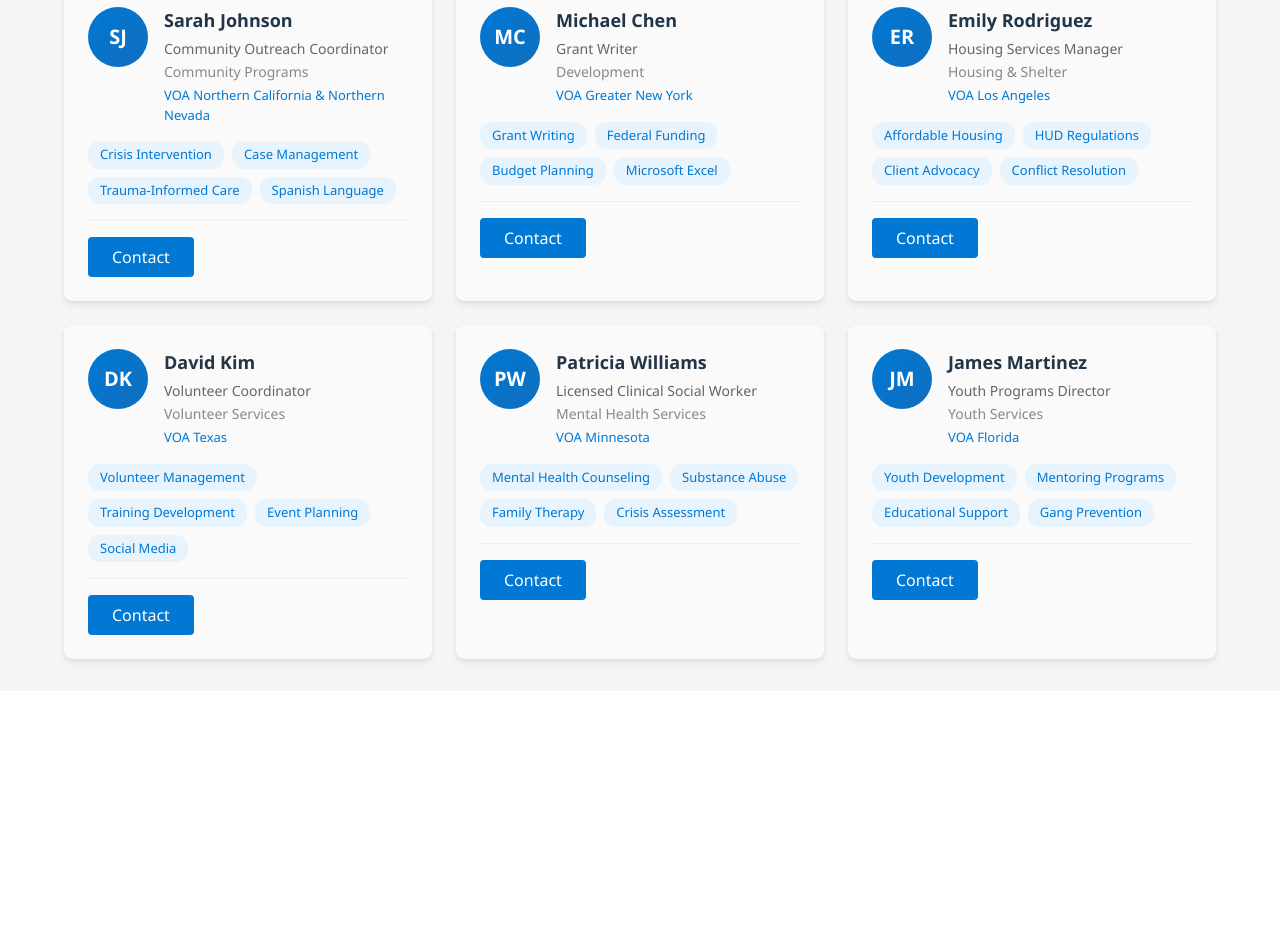
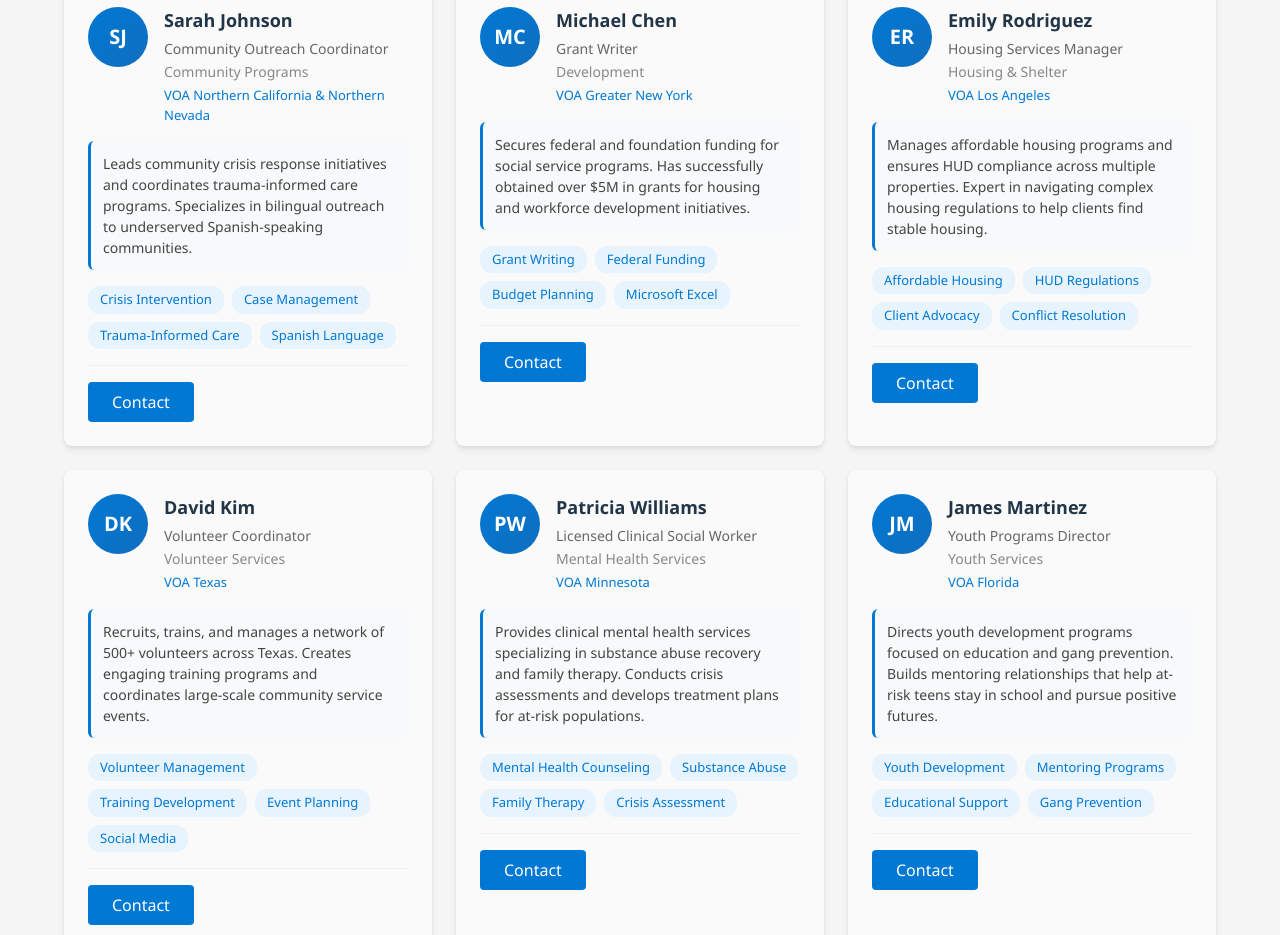
Before and after one commit to irbster01/little-i, a React (Vite) app: page / in a window 1280 px wide. Shown: the part 340-1275 px from the top of the page. Before the commit the page ends 1031 px from the top, so only its background shows below. Built offline with nearby package versions, Linux system fonts and the light colour scheme; the HTML template or start-up script is replaced by a standard one.

Commit message:
Add expert bios, realtime search, clear search button

```diff
--- a/scripts/seed-cosmos.cjs
+++ b/scripts/seed-cosmos.cjs
@@ -20,6 +20,7 @@ const mockExperts = [
     affiliate: "VOA Northern California & Northern Nevada",
     skills: ["Crisis Intervention", "Case Management", "Trauma-Informed Care", "Spanish Language"],
     email: "sarah.johnson@voa.org",
+    bio: "Leads community crisis response initiatives and coordinates trauma-informed care programs. Specializes in bilingual outreach to underserved Spanish-speaking communities.",
   },
   {
     id: "2",
@@ -29,6 +30,7 @@ const mockExperts = [
     affiliate: "VOA Greater New York",
     skills: ["Grant Writing", "Federal Funding", "Budget Planning", "Microsoft Excel"],
     email: "michael.chen@voa.org",
+    bio: "Secures federal and foundation funding for social service programs. Has successfully obtained over $5M in grants for housing and workforce development initiatives.",
   },
   {
     id: "3",
@@ -38,6 +40,7 @@ const mockExperts = [
     affiliate: "VOA Los Angeles",
     skills: ["Affordable Housing", "HUD Regulations", "Client Advocacy", "Conflict Resolution"],
     email: "emily.rodriguez@voa.org",
+    bio: "Manages affordable housing programs and ensures HUD compliance across multiple properties. Expert in navigating complex housing regulations to help clients find stable housing.",
   },
   {
     id: "4",
@@ -47,6 +50,7 @@ const mockExperts = [
     affiliate: "VOA Texas",
     skills: ["Volunteer Management", "Training Development", "Event Planning", "Social Media"],
     email: "david.kim@voa.org",
+    bio: "Recruits, trains, and manages a network of 500+ volunteers across Texas. Creates engaging training programs and coordinates large-scale community service events.",
   },
   {
     id: "5",
@@ -56,6 +60,7 @@ const mockExperts = [
     affiliate: "VOA Minnesota",
     skills: ["Mental Health Counseling", "Substance Abuse", "Family Therapy", "Crisis Assessment"],
     email: "patricia.williams@voa.org",
+    bio: "Provides clinical mental health services specializing in substance abuse recovery and family therapy. Conducts crisis assessments and develops treatment plans for at-risk populations.",
   },
   {
     id: "6",
@@ -65,6 +70,7 @@ const mockExperts = [
     affiliate: "VOA Florida",
     skills: ["Youth Development", "Mentoring Programs", "Educational Support", "Gang Prevention"],
     email: "james.martinez@voa.org",
+    bio: "Directs youth development programs focused on education and gang prevention. Builds mentoring relationships that help at-risk teens stay in school and pursue positive futures.",
   },
 ];
 
--- a/src/App.tsx
+++ b/src/App.tsx
@@ -18,7 +18,10 @@ function App() {
             onSearch={setSearchQuery}
             onSubmitExpert={() => setIsModalOpen(true)}
           />
-          <ExpertDirectory searchQuery={searchQuery} />
+          <ExpertDirectory
+            searchQuery={searchQuery}
+            onClearSearch={() => setSearchQuery('')}
+          />
         </div>
       </main>
       <SubmitExpertModal
--- a/src/components/ExpertCard.css
+++ b/src/components/ExpertCard.css
@@ -62,6 +62,21 @@
   font-weight: 500;
 }
 
+.expert-bio {
+  margin: 1rem 0;
+  padding: 0.75rem;
+  background-color: #f8f9fa;
+  border-radius: 6px;
+  border-left: 3px solid #0078d4;
+}
+
+.expert-bio p {
+  margin: 0;
+  font-size: 0.875rem;
+  color: #444;
+  line-height: 1.5;
+}
+
 .expert-skills {
   display: flex;
   flex-wrap: wrap;
--- a/src/components/ExpertCard.tsx
+++ b/src/components/ExpertCard.tsx
@@ -19,6 +19,9 @@ export default function ExpertCard({ expert }: ExpertCardProps) {
           <p className="expert-affiliate">{expert.affiliate}</p>
         </div>
       </div>
+      <div className="expert-bio">
+        <p>{expert.bio}</p>
+      </div>
       <div className="expert-skills">
         {expert.skills.map((skill) => (
           <span key={skill} className="skill-tag">
--- a/src/components/ExpertDirectory.css
+++ b/src/components/ExpertDirectory.css
@@ -27,4 +27,21 @@
 
 .no-results p {
   font-size: 1.125rem;
+  margin-bottom: 1rem;
 }
+
+.clear-search-button {
+  padding: 0.75rem 1.5rem;
+  background-color: #0078d4;
+  color: white;
+  border: none;
+  border-radius: 4px;
+  font-size: 1rem;
+  font-weight: 500;
+  cursor: pointer;
+  transition: background-color 0.2s;
+}
+
+.clear-search-button:hover {
+  background-color: #106ebe;
+}
--- a/src/components/ExpertDirectory.tsx
+++ b/src/components/ExpertDirectory.tsx
@@ -10,13 +10,15 @@ export interface Expert {
   affiliate: string
   skills: string[]
   email: string
+  bio: string
 }
 
 interface ExpertDirectoryProps {
   searchQuery: string
+  onClearSearch: () => void
 }
 
-// Mock data - will be replaced with Microsoft Lists queries
+// Mock data - will be replaced with Cosmos DB queries
 const mockExperts: Expert[] = [
   {
     id: '1',
@@ -25,7 +27,8 @@ const mockExperts: Expert[] = [
     department: 'Community Programs',
     affiliate: 'VOA Northern California & Northern Nevada',
     skills: ['Crisis Intervention', 'Case Management', 'Trauma-Informed Care', 'Spanish Language'],
-    email: 'sarah.johnson@voa.gov',
+    email: 'sarah.johnson@voa.org',
+    bio: 'Leads community crisis response initiatives and coordinates trauma-informed care programs. Specializes in bilingual outreach to underserved Spanish-speaking communities.',
   },
   {
     id: '2',
@@ -34,7 +37,8 @@ const mockExperts: Expert[] = [
     department: 'Development',
     affiliate: 'VOA Greater New York',
     skills: ['Grant Writing', 'Federal Funding', 'Budget Planning', 'Microsoft Excel'],
-    email: 'michael.chen@voa.gov',
+    email: 'michael.chen@voa.org',
+    bio: 'Secures federal and foundation funding for social service programs. Has successfully obtained over $5M in grants for housing and workforce development initiatives.',
   },
   {
     id: '3',
@@ -43,7 +47,8 @@ const mockExperts: Expert[] = [
     department: 'Housing & Shelter',
     affiliate: 'VOA Los Angeles',
     skills: ['Affordable Housing', 'HUD Regulations', 'Client Advocacy', 'Conflict Resolution'],
-    email: 'emily.rodriguez@voa.gov',
+    email: 'emily.rodriguez@voa.org',
+    bio: 'Manages affordable housing programs and ensures HUD compliance across multiple properties. Expert in navigating complex housing regulations to help clients find stable housing.',
   },
   {
     id: '4',
@@ -52,7 +57,8 @@ const mockExperts: Expert[] = [
     department: 'Volunteer Services',
     affiliate: 'VOA Texas',
     skills: ['Volunteer Management', 'Training Development', 'Event Planning', 'Social Media'],
-    email: 'david.kim@voa.gov',
+    email: 'david.kim@voa.org',
+    bio: 'Recruits, trains, and manages a network of 500+ volunteers across Texas. Creates engaging training programs and coordinates large-scale community service events.',
   },
   {
     id: '5',
@@ -61,7 +67,8 @@ const mockExperts: Expert[] = [
     department: 'Mental Health Services',
     affiliate: 'VOA Minnesota',
     skills: ['Mental Health Counseling', 'Substance Abuse', 'Family Therapy', 'Crisis Assessment'],
-    email: 'patricia.williams@voa.gov',
+    email: 'patricia.williams@voa.org',
+    bio: 'Provides clinical mental health services specializing in substance abuse recovery and family therapy. Conducts crisis assessments and develops treatment plans for at-risk populations.',
   },
   {
     id: '6',
@@ -70,11 +77,12 @@ const mockExperts: Expert[] = [
     department: 'Youth Services',
     affiliate: 'VOA Florida',
     skills: ['Youth Development', 'Mentoring Programs', 'Educational Support', 'Gang Prevention'],
-    email: 'james.martinez@voa.gov',
+    email: 'james.martinez@voa.org',
+    bio: 'Directs youth development programs focused on education and gang prevention. Builds mentoring relationships that help at-risk teens stay in school and pursue positive futures.',
   },
 ]
 
-export default function ExpertDirectory({ searchQuery }: ExpertDirectoryProps) {
+export default function ExpertDirectory({ searchQuery, onClearSearch }: ExpertDirectoryProps) {
   const [experts] = useState<Expert[]>(mockExperts)
   const [filteredExperts, setFilteredExperts] = useState<Expert[]>(mockExperts)
 
@@ -107,7 +115,10 @@ export default function ExpertDirectory({ searchQuery }: ExpertDirectoryProps) {
           ))
         ) : (
           <div className="no-results">
-            <p>No experts found matching your search.</p>
+            <p>No experts found matching "{searchQuery}"</p>
+            <button onClick={onClearSearch} className="clear-search-button">
+              View All Experts
+            </button>
           </div>
         )}
       </div>
--- a/src/components/SearchBar.tsx
+++ b/src/components/SearchBar.tsx
@@ -8,6 +8,11 @@ interface SearchBarProps {
 
 export default function SearchBar({ onSearch, onSubmitExpert }: SearchBarProps) {
   const [query, setQuery] = useState('')
+
+  const handleChange = (e: React.ChangeEvent<HTMLInputElement>) => {
+    setQuery(e.target.value)
+    onSearch(e.target.value)
+  }
 
   const handleSubmit = (e: React.FormEvent) => {
     e.preventDefault()
@@ -22,7 +27,7 @@ export default function SearchBar({ onSearch, onSubmitExpert }: SearchBarProps)
             type="text"
             placeholder="Search by skill, expertise, or name..."
             value={query}
-            onChange={(e) => setQuery(e.target.value)}
+            onChange={handleChange}
             className="search-input"
           />
           <button type="submit" className="search-button">
```
